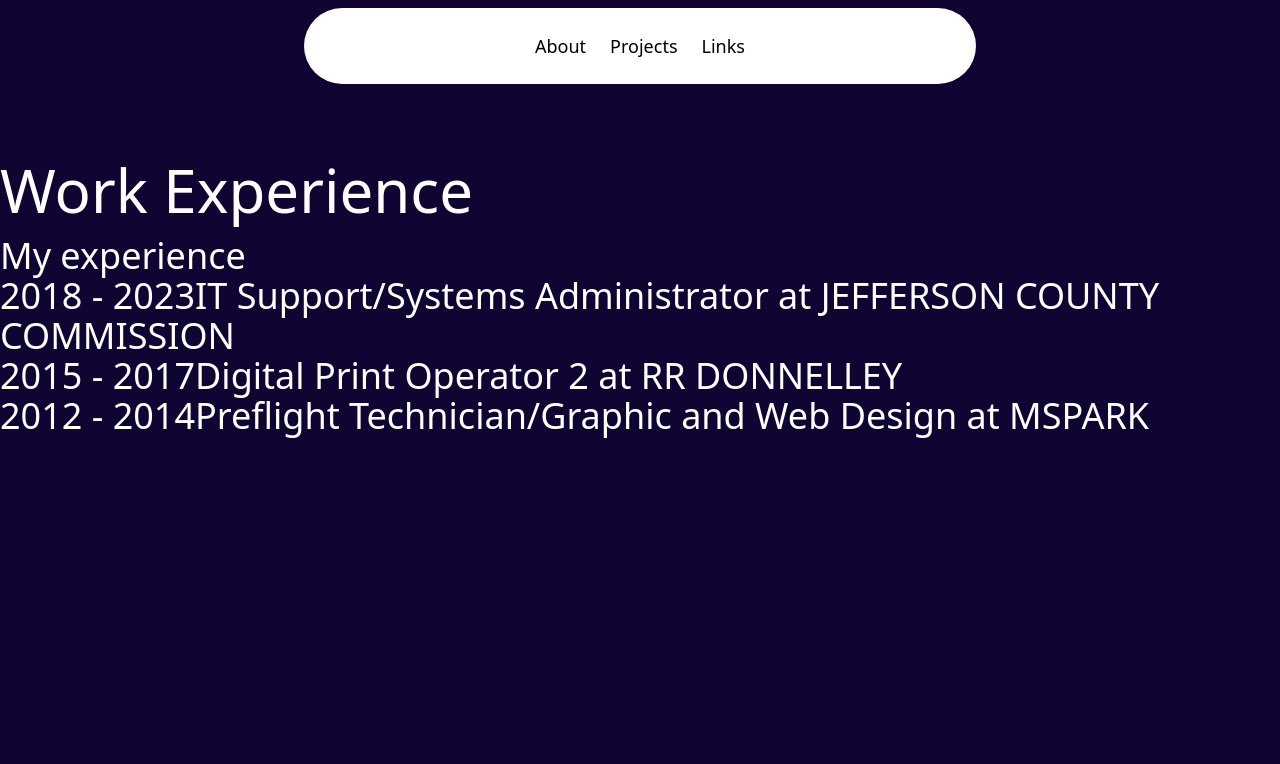
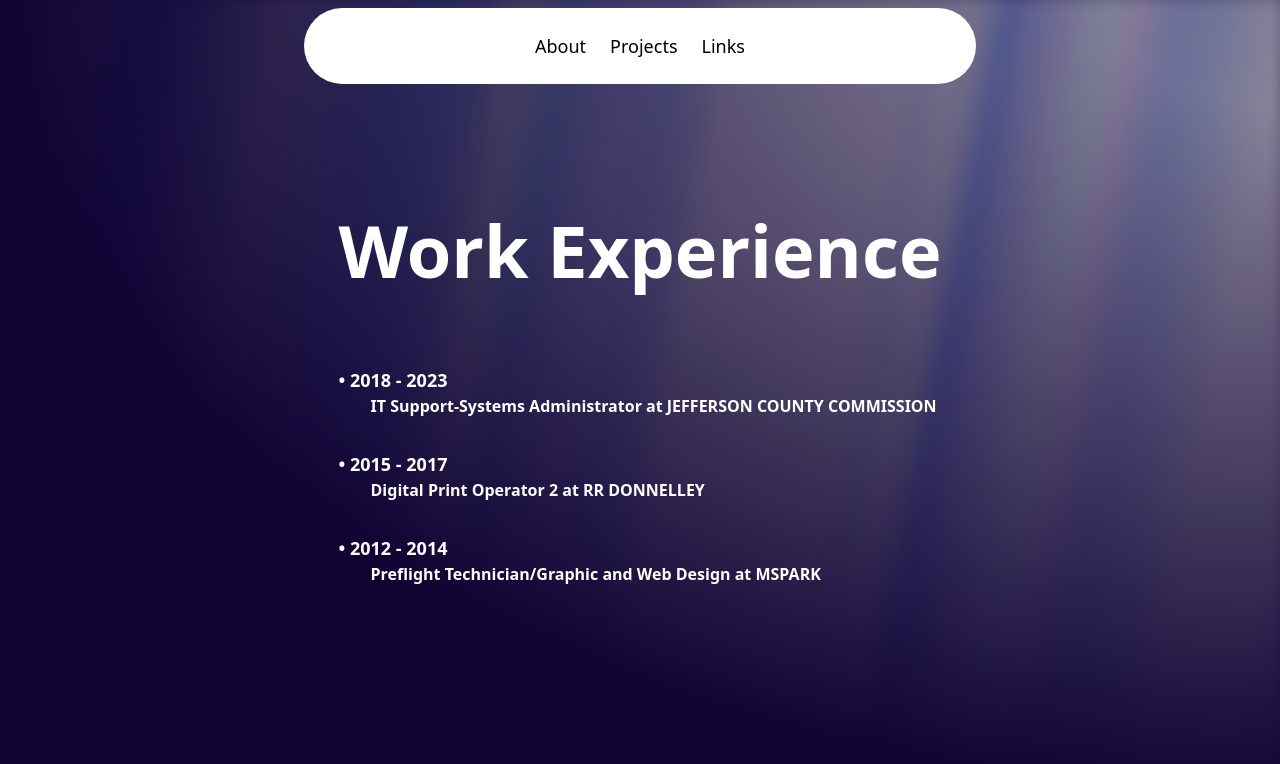
Before and after one commit to innovatworx/dvlCV_01, a Next.js app: page /experience in a window 1280 px wide. Shown: the top 764 px of the page. Built offline with nearby package versions, Linux system fonts and the light colour scheme.

Commit message:
updates to Experience AuroraBackgrond and NavbarDemo

```diff
--- a/app/experience/page.tsx
+++ b/app/experience/page.tsx
@@ -1,27 +1,51 @@
 "use client";
 
+import { AuroraBackground } from '@/components/ui/aurora-background';
 import { TextGenerateEffect } from '@/components/ui/text-generate-effect';
+import { motion } from 'framer-motion';
 import React from 'react'
 
-// const words= `Work Experience`;
 
-// export function TextGenerateEffectExperience() {
-//   return <TextGenerateEffect words={words} />;
-// }
+const lines = [
+  "Work Experience",
+  ["2018 - 2023", "IT Support-Systems Administrator at JEFFERSON COUNTY COMMISSION"],
+  ["2015 - 2017", "Digital Print Operator 2 at RR DONNELLEY"],
+  ["2012 - 2014", "Preflight Technician/Graphic and Web Design at MSPARK"],
+];
 
 const page = () => {
   return (
-    <div className='text-white py-40 text-4xl animate-fadeIn'>
-      <h1 className="text-6xl mb-4 animate-fadeIn">
-        Work Experience</h1>
-      <div className="animate-fadeIn">My experience</div>
-      <ul>
-        <li><span>2018 - 2023</span>IT Support/Systems Administrator at JEFFERSON COUNTY COMMISSION</li>
-        <li><span>2015 - 2017</span>Digital Print Operator 2 at RR DONNELLEY</li>
-        <li><span>2012 - 2014</span>Preflight Technician/Graphic and Web Design at MSPARK</li>
-      </ul>
-    </div>
+    <AuroraBackground>
+      <div className="relative flex flex-col gap-8 items-start justify-center px-4">
+        {lines.map((line, index) => (
+          <motion.div
+            key={index}
+            initial={{ opacity: 0.0, y: 40 }}
+            whileInView={{ opacity: 1, y: 0 }}
+            transition={{
+              delay: index * 0.9, // Adjust the delay for staggering
+              duration: 0.8,
+              ease: "easeInOut",
+            }}
+            className={`${
+              index === 0 ? 'text-4xl md:text-7xl mb-12' : 'text-xl md:text-2xl'
+            } font-bold dark:text-white text-center`}
+          >
+            {index === 0 ? (
+              line
+            ) : (
+              <div className="text-left">
+                <div className="flex items-center">
+                  <span className="mr-2 text-base md:text-lg">• {line[0]}</span>
+                </div>
+                <div className="ml-8 text-sm md:text-base">{line[1]}</div>
+              </div>
+            )}
+          </motion.div>
+        ))}
+      </div>
+    </AuroraBackground>
   );
-}
+};
 
 export default page
--- a/components/AuroraBackgroundDemo.tsx
+++ b/components/AuroraBackgroundDemo.tsx
@@ -4,29 +4,32 @@
 import React from "react";
 import { AuroraBackground } from "./ui/aurora-background";
 
+const lines = [
+  "Background lights are cool you know.",
+  "Welcome to my portfolio.",
+  "Debug now",
+];
+
 export function AuroraBackgroundDemo() {
   return (
     <AuroraBackground>
+      <div className="relative flex flex-col gap-4 items-center justify-center px-4">
+        {lines.map((line, index) => (
           <motion.div
+            key={index}
             initial={{ opacity: 0.0, y: 40 }}
             whileInView={{ opacity: 1, y: 0 }}
             transition={{
-          delay: 0.3,
+              delay: index * 0.9, // Adjust the delay for staggering
               duration: 0.8,
               ease: "easeInOut",
             }}
-        className="relative flex flex-col gap-4 items-center justify-center px-4"
+            className="text-3xl md:text-7xl font-bold dark:text-white text-center"
           >
-        <div className="text-3xl md:text-7xl font-bold dark:text-white text-center">
-          Background lights are cool you know.
+            {line}
+          </motion.div>
+        ))}
       </div>
-        <div className="font-extralight text-base md:text-4xl dark:text-neutral-200 py-4">
-          Welcome to my portfolio.
-        </div>
-        <button className="bg-black dark:bg-white rounded-full w-fit text-white dark:text-black px-4 py-2">
-          Debug now
-        </button>
-      </motion.div>
     </AuroraBackground>
   );
 }
--- a/components/NavbarDemo.tsx
+++ b/components/NavbarDemo.tsx
@@ -76,13 +76,13 @@
             <ProductItem
               title="Rogue"
               //href="https://userogue.com"
-              src="https://assets.aceternity.com/demos/Screenshot+2024-02-21+at+11.47.07%E2%80%AFPM.png"
+              //src="https://assets.aceternity.com/demos/Screenshot+2024-02-21+at+11.47.07%E2%80%AFPM.png"
               description="Respond to government RFPs, RFIs and RFQs 10x faster using AI"
             />
             <ProductItem
               title="Rogue"
               //href="https://userogue.com"
-              src="https://assets.aceternity.com/demos/Screenshot+2024-02-21+at+11.47.07%E2%80%AFPM.png"
+              //src="https://assets.aceternity.com/demos/Screenshot+2024-02-21+at+11.47.07%E2%80%AFPM.png"
               description="Respond to government RFPs, RFIs and RFQs 10x faster using AI"
             />
           </div>
```
Lines whose indentation alone changed are shown as unchanged.
